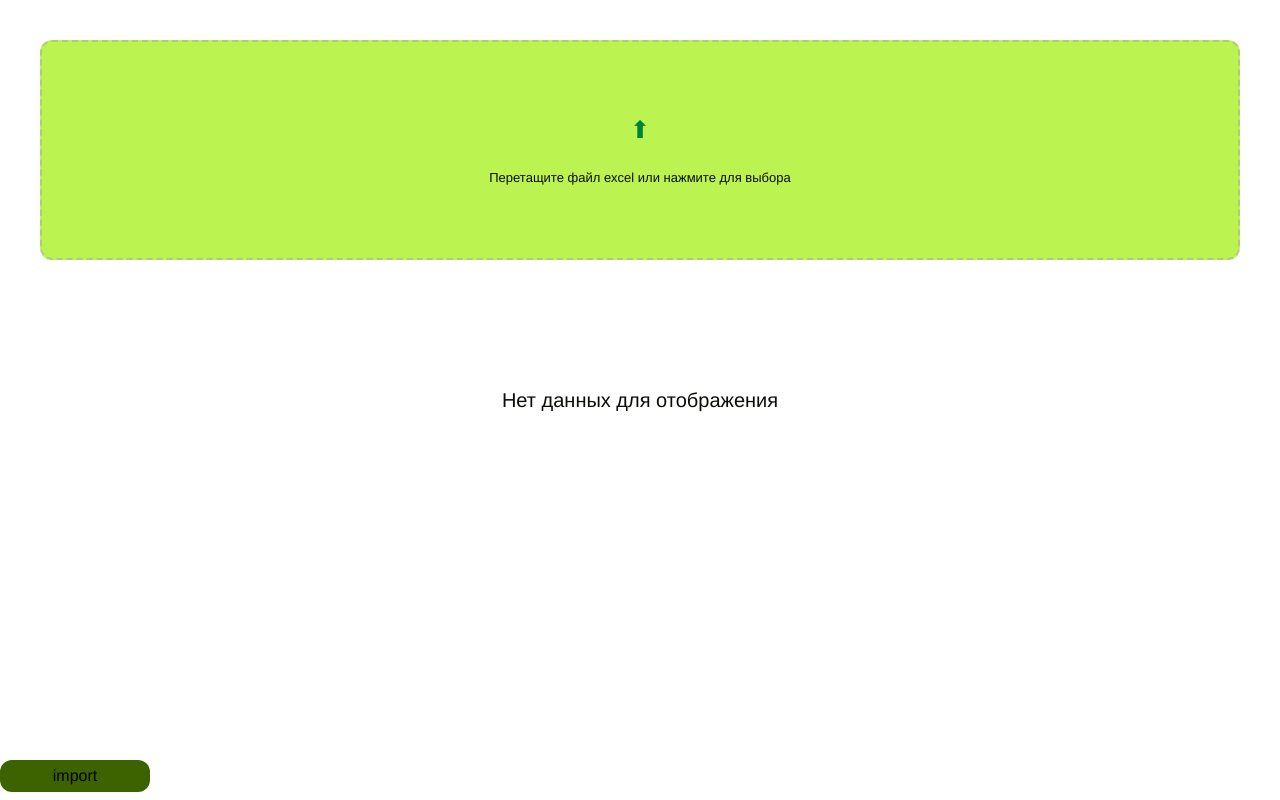
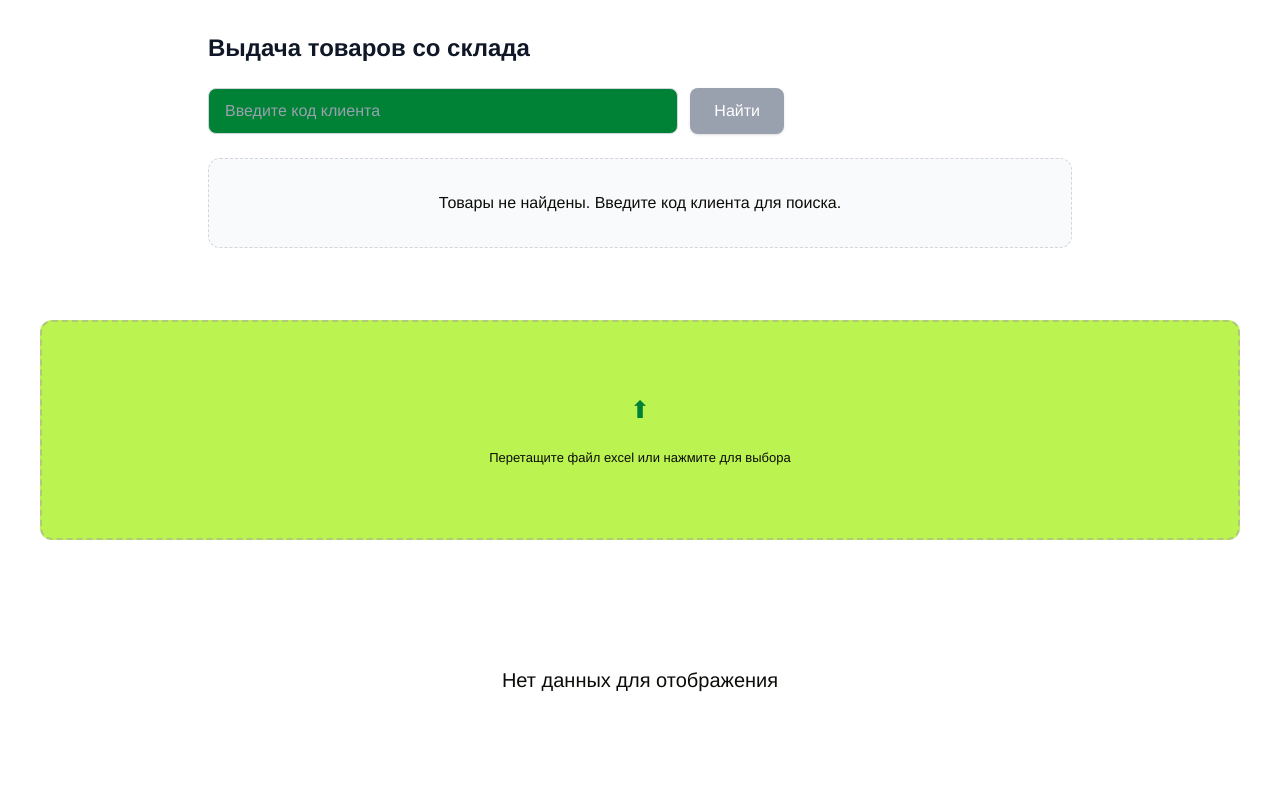
Before and after one commit to AzatBaisynov/ades-cargo-frontend, a React (Vite) app: page / in a window 1280 px wide. Shown: the top 800 px of the page. Built offline with nearby package versions, Linux system fonts and the light colour scheme; a web font is replaced by a local one.

Commit message:
TASK-Issue

```diff
--- a/src/App.css
+++ b/src/App.css
@@ -1,6 +1,6 @@
-/* .excel-page {
+ .excel-page {
   display: flex;
   flex-direction: column;
-  align-items: center; /* центр по горизонтали */
-  /* gap: 20px; расстояние между инпутом и таблицей */
-  /* padding-top: 40px; }
+  align-items: center;
+   gap: 20px;
+  padding-top: 40px; }
--- a/src/App.tsx
+++ b/src/App.tsx
@@ -1,15 +1,14 @@
-import { ExcelPreviewTable } from './features/import-excel/ui/ExcelPreviewTable';
-import { ExcelUpload } from './features/import-excel/ui/ExcelUpload';
 import { ToastContainer } from "react-toastify";
 import "react-toastify/dist/ReactToastify.css";
-import { ImportChinaButton } from "./features/import-excel/ui/importchina-button";
-import {    previewData } from './features/import-excel/ui/mock.data';
 import { useAppSelector } from './app/store/hooks';
+import { IssuePage } from './pages/Issuance';
+import { ExcelPreviewTable, ExcelUpload, ImportChinaButton } from "./features/import-excel";
 const App = () => {
 
   return (
 
     <div className="excel-page">
+      <IssuePage/>
   <ExcelUpload />
   <ExcelPreviewTable />
    <ToastContainer
--- a/src/features/import-excel/index.ts
+++ b/src/features/import-excel/index.ts
@@ -0,0 +1,6 @@
+export *from './ui/importchina-button'
+export *from './ui/ExcelPreviewTable'
+export *from './ui/ExcelPreviewTable.css'
+export *from './ui/ExcelUpload'
+export *from './ui/ExcelUpload.css'
+export *from './ui/button'
--- a/src/features/import-excel/ui/button.tsx
+++ b/src/features/import-excel/ui/button.tsx
@@ -10,7 +10,7 @@ export const Button : React.FC<ButtonProps> = ({isLoading,disabled, children,cla
     <button
       disabled={disabled || isLoading}
       className={`
-      bg-lime-800 flex p-1 hover:bg-lime-400 rounded-xl  justify-center items-center
+      bg-(--bg-dark) flex p-1 hover:bg-(--bg-light) rounded-xl  justify-center items-center
       transition-all duration-200 focus:outline-none focus:ring-2 focus:ring-lime-500 focus:ring-offset-2
         ${className}
       `}
--- a/src/features/import-excel/ui/mock.data.ts
+++ /dev/null
@@ -1,6 +0,0 @@
-
-export const previewData = [
-  { customer_code: 'SKG-1042', product_code: 'TRK-880001' },
-  { customer_code: 'SKG-1042', product_code: 'TRK-880002' },
-  { customer_code: 'SKG-2071', product_code: 'TRK-880003' },
-];
--- a/src/features/issuance/index.ts
+++ b/src/features/issuance/index.ts
@@ -0,0 +1,3 @@
+export * from './item-list';
+export *from './search-form';
+export *from './summary-panel';
--- /dev/null
+++ b/src/features/issuance/item-list.tsx
@@ -0,0 +1,54 @@
+
+    interface Product{
+        id:string
+        customer_code:string
+        product_code : string
+        status : string
+        createdAt: string
+    }
+
+    interface ItemListProps{
+        products:Product[]
+    }
+    export const ItemList : React.FC<ItemListProps> = ({products}) => {
+        if (products.length === 0){
+            return(
+                <div className="p-8 text-center bg-gray-50 rounded-xl border border-dashed border-gray-300 text-(--text-dark)">
+                    Товары не найдены. Введите код клиента для поиска.
+                </div>
+            )
+        }
+        return (
+    <div className="w-full overflow-hidden bg-(--bg-dark) rounded-xl border border-gray-200 shadow-sm mb-6">
+        <table className="w-full text-left border-collapse">
+            <thead>
+                <tr className="bg-gray-50 border-b border-gray-200 text-xs font-bold text-(--text-light) uppercase tracking-wider">
+                    <th className="px-6 py-4 w-16">№</th>
+                    <th className="px-6 py-4">Трек-код товара</th>
+            <th className="px-6 py-4">Статус</th>
+            <th className="px-6 py-4">Вес</th>
+            <th className="px-6 py-4">Цена</th>
+                </tr>
+            </thead>
+            <tbody className="divide-y divide-gray-100 text-sm text-(--text-ligth)">
+                {products.map((product,index) => (
+                    <tr key={product.id} className="hover:bg-gray-50/70 transition-colors">
+                        <td className="px-6 py-4 font-medium text-(--text-ligth)">{index+1}</td>
+                        <td className="px-6 py-4 font-semibold text-(--text-dark)">{product.product_code}</td>
+                        <td className="px-6 py-4">
+                            <span className="inline-flex items-center px-2.5 py-1 rounded-full text-xs font-medium bg-green-50 text-green-700 border border-green-200">
+                  <span className="w-1.5 h-1.5 mr-1.5 bg-green-500 rounded-full"></span>
+                  {product.status}
+                </span>
+                        </td>
+                        {/* <td className="px-6 py-4 text-gray-500">{product.weight}</td>
+                        <td className="px-6 py-4 text-gray-500">{product.price}</td> */}
+                    </tr>
+                ))
+
+                }
+            </tbody>
+        </table>
+    </div>
+        )
+    }
--- /dev/null
+++ b/src/features/issuance/search-form.tsx
@@ -0,0 +1,38 @@
+import React, { useState } from "react"
+
+interface SearchFormProps {
+ onSearch:(customer_code:string)=> void
+loading:boolean
+}
+
+export const SearchForm: React.FC<SearchFormProps> = ({onSearch,loading}) => {
+    const [code,setCode] = useState('')
+
+const handleSubmit = (e: React.FormEvent) => {
+    e.preventDefault()
+    if(code.trim()){
+    onSearch(code.trim().toUpperCase());
+    }
+}
+return (
+    <form onSubmit={handleSubmit} className="flex gap-3 mb-6 w-full max-w-xl">
+        <div className="relative flex-1">
+            <input
+            type="text"
+            placeholder="Введите код клиента"
+            value={code}
+            onChange={(e) => setCode(e.target.value)}
+            disabled={loading}
+            className="w-full px-4 py-2.5 text-(--text-light) placeholder-gray-400 bg-(--bg-dark) border border-gray-300 rounded-lg focus:outline-none focus:ring-2 focus:ring-blue-500 focus:border-transparent disabled:bg-gray-100 disabled:cursor-not-allowed transition-all"
+        />
+        </div>
+        <button
+        type="submit"
+        disabled={loading|| !code.trim()}
+        className="px-6 py-2.5 font-medium text-white bg-blue-600 rounded-lg hover:bg-blue-700 focus:outline-none focus:ring-2 focus:ring-blue-500 disabled:bg-gray-400 disabled:cursor-not-allowed transition-all shadow-sm">
+           {loading? "Поиск...": "Найти"}
+            </button>
+
+    </form>
+)
+}
--- /dev/null
+++ b/src/features/issuance/summary-panel.tsx
@@ -0,0 +1,26 @@
+import type React from "react"
+import { Button } from "../import-excel/ui/button"
+
+interface SummaryPanelProps{
+    totalCount:number
+    onIssue : () => void
+    submitting : boolean
+}
+
+export const SummaryPanel: React.FC<SummaryPanelProps> = ({totalCount, onIssue,submitting}) => {
+  return (
+    <div className="text-(--text-light) text-base">
+        <div>
+        Готово к выдаче товаров:{' '}
+        <span className="font-bold text-lg text-blue-600">{totalCount}шт.</span>
+    </div>
+    <Button
+    onClick={onIssue}
+    disabled={submitting||totalCount ===0}
+    className="w-full sm:w-auto px-8 py-3 font-semibold text-white bg-green-600 rounded-lg hover:bg-green-700 focus:outline-none focus:ring-2 focus:ring-green-500 focus:ring-offset-2 disabled:bg-gray-300 disabled:cursor-not-allowed transition-all shadow-md active:scale-[0.98]"
+      >
+        {submitting? 'Оформление выдачи...' : 'Выдать все товары'}
+      </Button>
+      </div>
+  )
+}
--- a/src/pages/Issuance/Issuance.tsx
+++ b/src/pages/Issuance/Issuance.tsx
@@ -0,0 +1,88 @@
+import React, { useState } from 'react';
+import axios from 'axios';
+import { ItemList, SummaryPanel } from '@/features/issuance';
+import { SearchForm } from '@/features/issuance';
+
+interface Product {
+  id: string;
+  customer_code: string;
+  product_code: string;
+  status: string;
+  createdAt: string;
+}
+    const delay = (ms: number) => new Promise(resolve => setTimeout(resolve, ms));
+
+export const IssuePage: React.FC = () => {
+  const [products, setProducts] = useState<Product[]>([]);
+  const [loading, setLoading] = useState(false);
+  const [submitting, setSubmitting] = useState(false);
+  const [currentCustomerCode, setCurrentCustomerCode] = useState('');
+  const [error, setError] = useState<string | null>(null);
+
+
+
+const handleSearch = async (customer_code: string) => {
+    setProducts([])
+    setLoading(true);
+    setError(null);
+    setCurrentCustomerCode(customer_code);
+    try {
+        await delay(800)
+      const response = await axios.get(`http://localhost:3000/product/search/${customer_code}`);
+      setProducts(response.data);
+    } catch (err) {
+      setError('Ошибка при загрузке данных. Проверьте бэкенд.');
+    } finally {
+      setLoading(false);
+    }
+}
+
+  const handleIssueAll = async () => {
+    if (products.length === 0) return;
+
+    setSubmitting(true);
+    setError(null);
+    try {
+      const productIds = products.map((p) => p.id);
+
+      await axios.patch('http://localhost:3000/product/status', {
+        product_code: productIds,
+        status: 'Выдан',
+      });
+
+      alert(`Успешно выдано товаров: ${products.length} шт.`);
+            setProducts([]);
+      setCurrentCustomerCode('');
+    } catch (err) {
+      setError('Не удалось обновить статус товаров.');
+    } finally {
+      setSubmitting(false);
+    }
+  };
+
+  return (
+    <div className="container mx-auto px-4 py-8 max-w-4xl">
+      <h1 className="text-2xl font-bold text-gray-900 mb-6">Выдача товаров со склада</h1>
+
+      <SearchForm onSearch={handleSearch} loading={loading} />
+
+      {error && (
+        <div className="mb-4 p-4 text-sm text-red-700 bg-red-50 border border-red-200 rounded-lg">
+          {error}
+        </div>
+      )}
+
+      <ItemList products={products} />
+
+      {products.length > 0 && (
+        <SummaryPanel
+          totalCount={products.length}
+          onIssue={handleIssueAll}
+          submitting={submitting}
+        />
+      )}
+    </div>
+  );
+}
+
+export default IssuePage
--- /dev/null
+++ b/src/pages/Issuance/index.ts
@@ -0,0 +1 @@
+export {default as IssuePage} from './Issuance'
```
